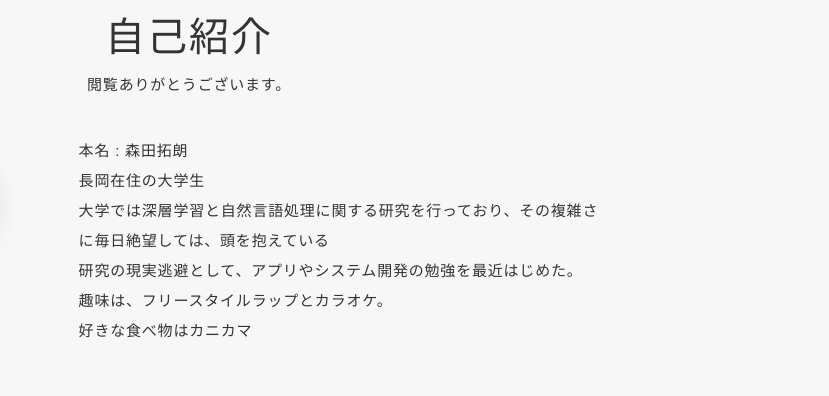
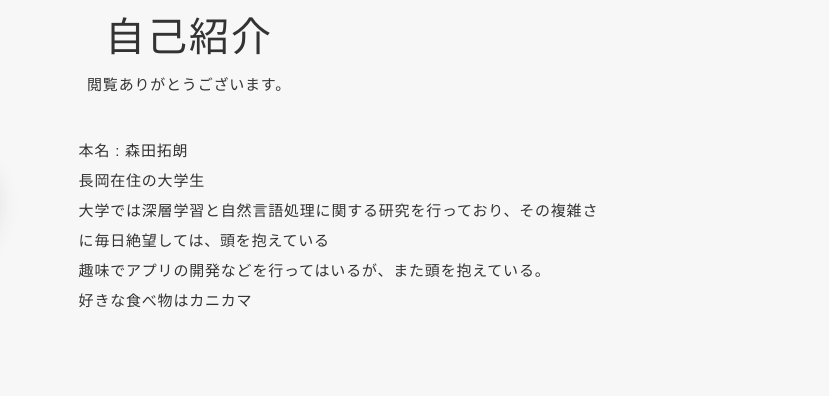
Before and after one commit to Takuro-Researcher/portforio-takuro, a plain HTML site: page index.html in a window 1280 px wide. Shown: the part 840-1236 px from the top of the page, 451-1280 px from the left. Drawn offline with nearby package versions, Linux system fonts and the light colour scheme.

Commit message:
記述内容の変更

```diff
--- a/index.html
+++ b/index.html
@@ -62,8 +62,7 @@
                     長岡在住の大学生<br>
                     大学では深層学習と自然言語処理に関する研究を行っており、その複雑さ<br>
                     に毎日絶望しては、頭を抱えている<br>
-                    研究の現実逃避として、アプリやシステム開発の勉強を最近はじめた。<br>
-                    趣味は、フリースタイルラップとカラオケ。<br>
+                    趣味でアプリの開発などを行ってはいるが、また頭を抱えている。<br>
                     好きな食べ物はカニカマ<br>
                   </div>
                 </div>
```
